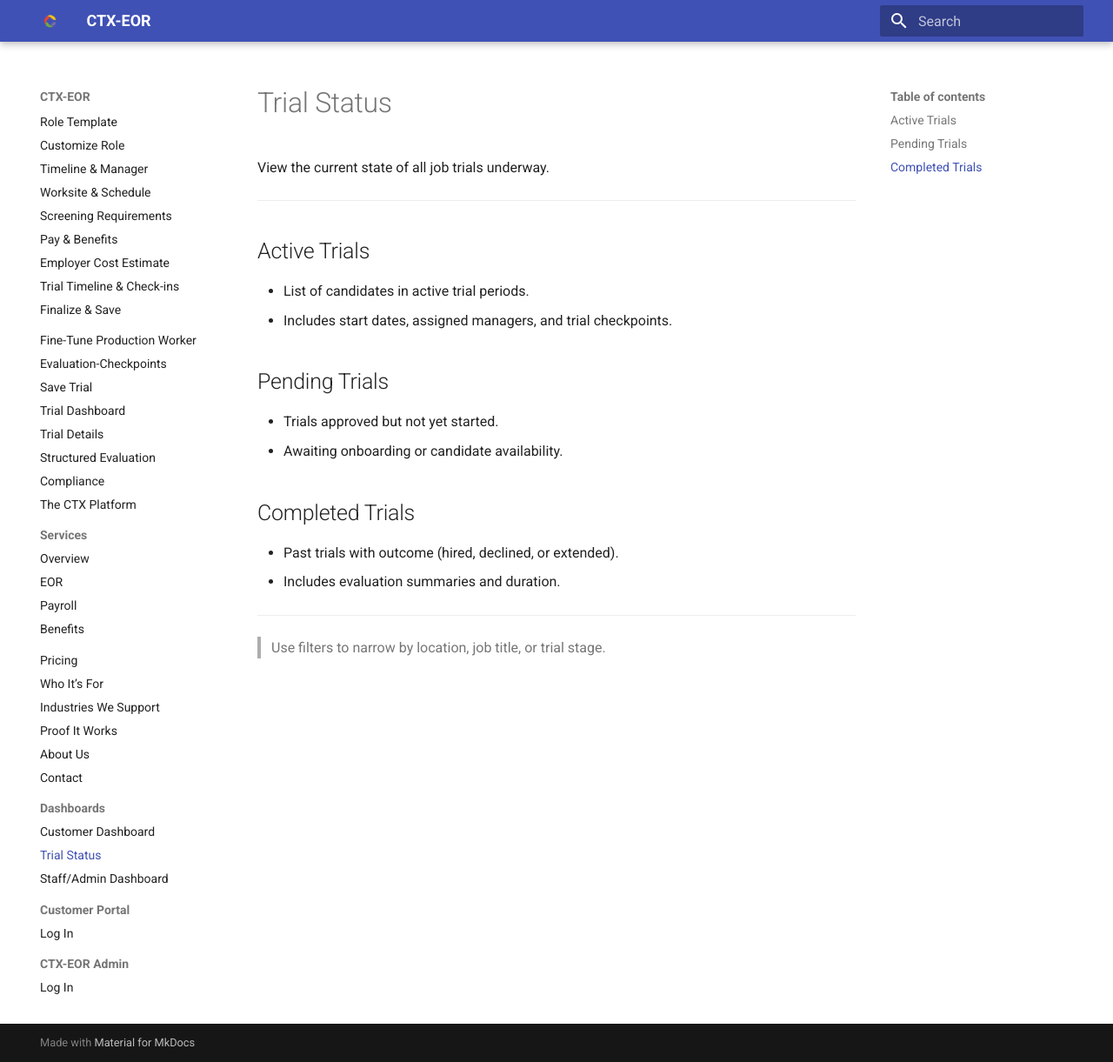
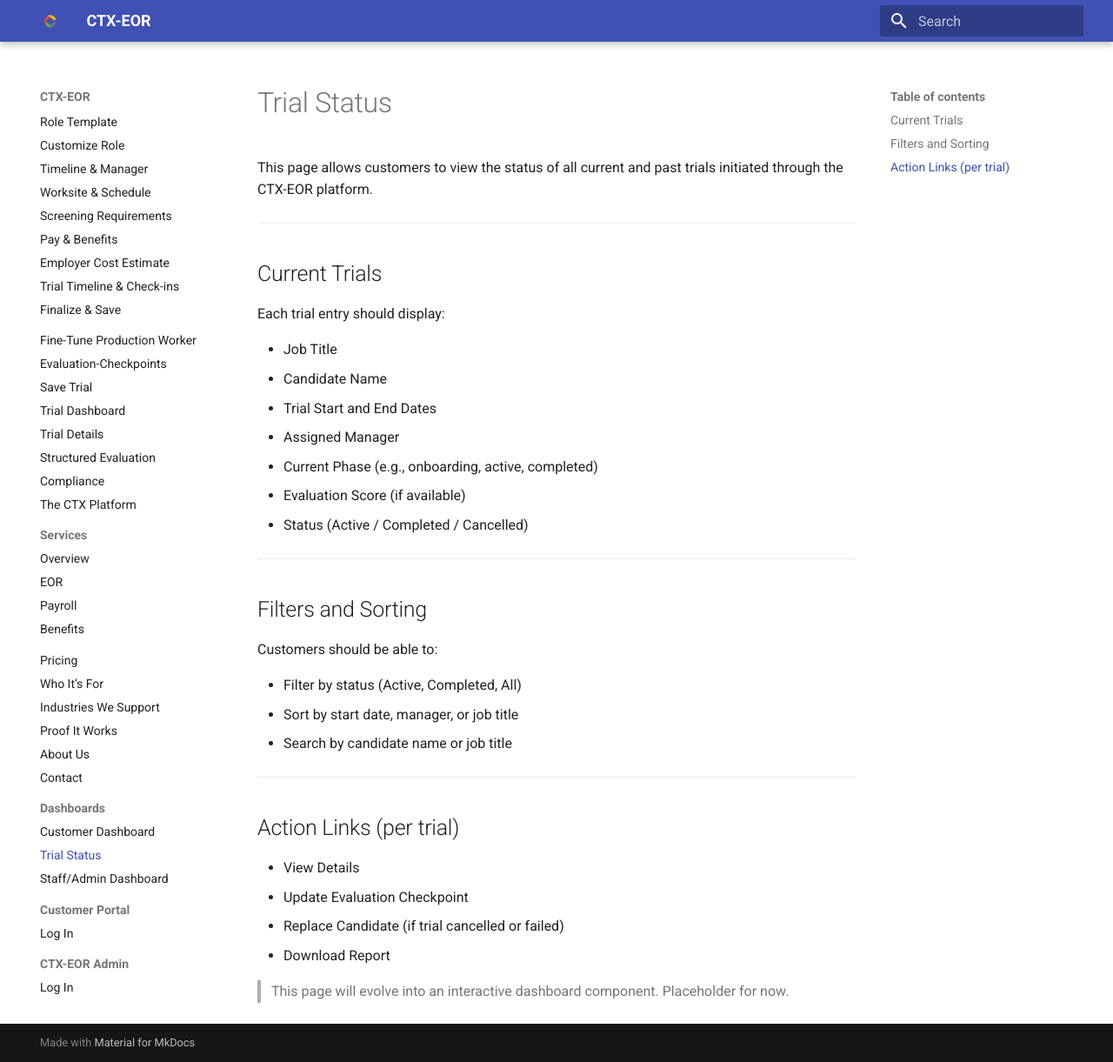
Before and after one commit to cirrusflyer275ds/ctx-eor-site, an MkDocs documentation site: the page built from docs/customer/trial-status.md, in a window 1280 px wide and 1221 px high. Shown: the whole window at 87% size. Built offline with MkDocs 1.6.1 and Material for MkDocs 9.7.7, drawn with Linux system fonts in a browser that asks for light colours.

Commit message:
Update trial-status.md

```diff
--- a/docs/customer/trial-status.md
+++ b/docs/customer/trial-status.md
@@ -1,24 +1,38 @@
 # Trial Status
 
-View the current state of all job trials underway.
+This page allows customers to view the status of all current and past trials initiated through the CTX-EOR platform.
 
 ---
 
-## Active Trials
+## Current Trials
 
-- List of candidates in active trial periods.
-- Includes start dates, assigned managers, and trial checkpoints.
+Each trial entry should display:
 
-## Pending Trials
-
-- Trials approved but not yet started.
-- Awaiting onboarding or candidate availability.
-
-## Completed Trials
-
-- Past trials with outcome (hired, declined, or extended).
-- Includes evaluation summaries and duration.
+* Job Title
+* Candidate Name
+* Trial Start and End Dates
+* Assigned Manager
+* Current Phase (e.g., onboarding, active, completed)
+* Evaluation Score (if available)
+* Status (Active / Completed / Cancelled)
 
 ---
 
-> Use filters to narrow by location, job title, or trial stage.
+## Filters and Sorting
+
+Customers should be able to:
+
+* Filter by status (Active, Completed, All)
+* Sort by start date, manager, or job title
+* Search by candidate name or job title
+
+---
+
+## Action Links (per trial)
+
+* View Details
+* Update Evaluation Checkpoint
+* Replace Candidate (if trial cancelled or failed)
+* Download Report
+
+> This page will evolve into an interactive dashboard component. Placeholder for now.
```
